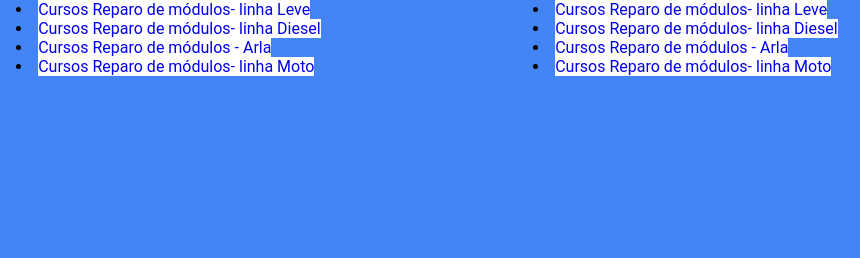
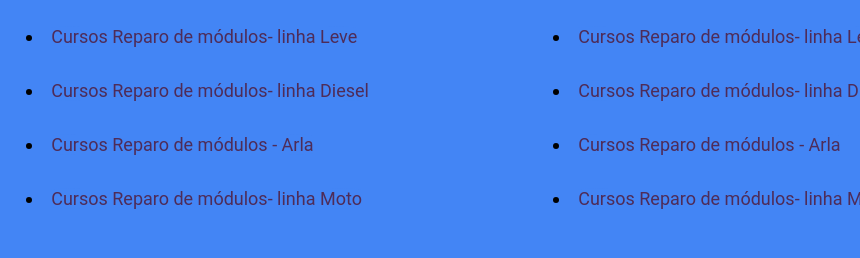
Before and after one commit to Marcelo-Menchinelli/ProjetoChiptronic_curso, a plain HTML site: page index.html in a window 1280 px wide. Shown: the top 258 px of the page, 420-1280 px from the left. Drawn offline with Linux system fonts and the light colour scheme; a web font is replaced by a local one.

Commit message:
atualização

```diff
--- a/index.html
+++ b/index.html
@@ -9,7 +9,7 @@
 </head>
 
 <body>
-    <div class="header_Principal">
+    <header class="header_Principal">
         <img class="img_header" src="./assets/626-CHIPTRONIC-LOGO-1.jpg" alt="Logo-Chiptronic">
         <nav class="nav">
             <div class="div-curso1">
@@ -44,7 +44,7 @@
             </div>
 
         </nav>
-    </div>
+    </header>
 
 </body>
 
--- a/style.css
+++ b/style.css
@@ -1,33 +1,35 @@
 @import url('href="https://fonts.googleapis.com/css2?family=Roboto:ital,wght@0,100;0,300;0,400;0,500;0,700;0,900;1,100;1,300;1,400;1,500;1,700;1,900&display=swap');
 
 * {
-    background-color: #4385f5;
+    background: #4385f5;
     margin: 0;
     padding: 0;
     box-sizing: border-box;
     font-family: "Roboto", sans-serif;
 }
 
-body {
-    display: flex;
-}
-
 .header_Principal {
+    margin: 0;
+    padding: 0;
     height: 0;
     display: flex;
+    background: #ffffff;
 }
 
 .nav {
     display: inline-flex;
+    background: #ffffff;
 }
 
 .img_header {
+    position:static;
     display: inline-flex;
     height: 220px;
     border-bottom-right-radius: 15px;
 }
 
 .div-curso1 {
+    display: inline-block;
     height: 75px;
     width: 100px;
     background-color: #ffffff;
@@ -36,14 +38,18 @@ body {
     border-radius: 10px;
     box-shadow: none;
     text-decoration: underline;
-    position: center top;
+    position: relative;
     align-items: center;
     flex-direction: column;
     gap: 4px;
-    text-decoration:none
+    text-decoration: none;
+    top: 10px;
+    left: 10px;
+    font-size: 18px;
 }
 
 .div-curso2 {
+    display: inline-block;
     height: 75px;
     background-color: #ffffff;
     margin-left: 50px;
@@ -51,37 +57,38 @@ body {
     border-radius: 10px;
     box-shadow: none;
     text-decoration: underline;
-    position: center top;
+    position: relative;
     align-items: center;
     flex-direction: column;
     gap: 4px;
-    text-decoration:none
+    text-decoration: none;
+    top: 10px;
+    left: 20px;
+    font-size: 18px;
 }
 
 a:link {
     text-decoration: none;
-   }
+}
 
-   a:hover {
+a:hover {
     text-decoration: underline;
-   }
+}
 
 .list1 {
-    background: #ffffff;
-    text-decoration: underline;
+    border-radius: 10%;
+    color: #4e2c58;
     box-shadow: none;
-    align-items: center;
-    flex-direction: column;
     gap: 4px;
     text-decoration: none;
+    line-height: 54px;
 }
 
 .list2 {
-    background: #ffffff;
-    text-decoration: underline;
+    border-radius: 10%;
+    color: #4e2c58;
     box-shadow: none;
-    align-items: center;
-    flex-direction: column;
     gap: 10px;
     text-decoration: none;
+    line-height: 54px;
 }
```
